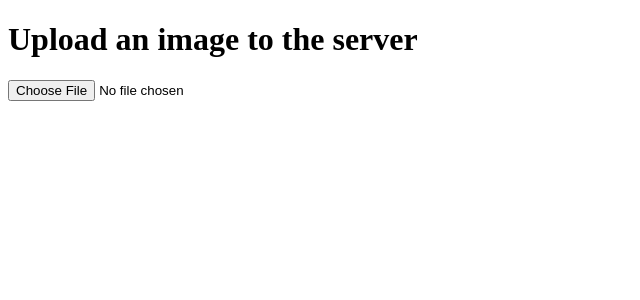
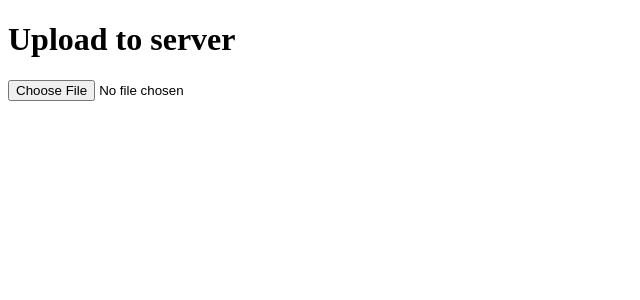
Before and after one commit to robertacrmota/rcrm-image-upload, a React (Create React App) app in the folder frontend/: page / in a window 1280 px wide. Shown: the top 300 px of the page, without its empty margins (0-640 px from the left). Built offline with nearby package versions, Linux system fonts and the light colour scheme.

Commit message:
display uploaded images on a grid

```diff
--- a/frontend/src/App.js
+++ b/frontend/src/App.js
@@ -2,7 +2,7 @@ import React, {useState} from 'react';
 import axios from 'axios';
 
 function App() {
-  const [avatar, setAvatar] = useState('');
+  const [avatars, setAvatars] = useState([]);
 
   const handleSubmit = file => {
 
@@ -25,7 +25,7 @@ function App() {
       // console.log(result);
       const dataURL = encodeImage(result.data.mimetype, result.data.buffer.data);
       // console.log(dataURL);
-      setAvatar(dataURL);
+      setAvatars([...avatars, {name: result.data.name, url: dataURL}]);
     }
 
     uploadImage();
@@ -33,11 +33,11 @@ function App() {
 
   return (
     <div>
-      <h1>Upload an image to the server</h1>
+      <h1>Upload to server</h1>
       <form encType="multipart/form-data">
               <input type="file" name="avatar" onChange={e => handleSubmit(e.target.files[0])}/>
       </form>
-      {avatar ? <img src={avatar} width="400" height="300"/> : undefined}
+      {avatars.map((avatar, idx) => <img key={`${avatar.name}-${idx}`} src={avatar.url} width="40" height="30"/> )}
     </div>
   );
 }
```
